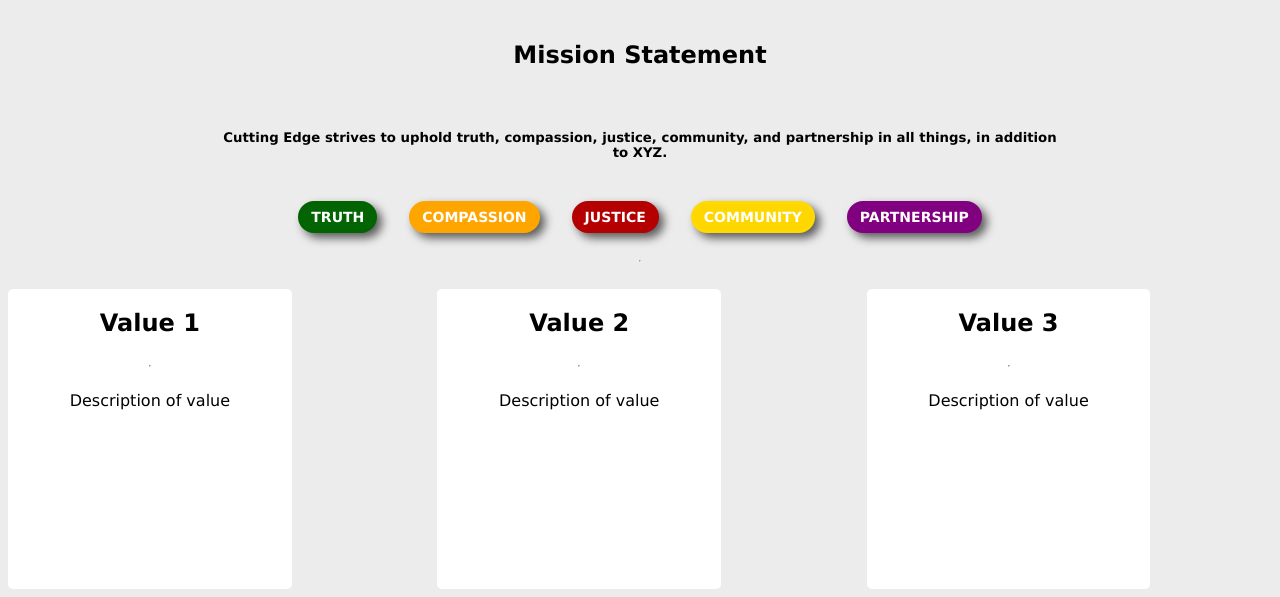
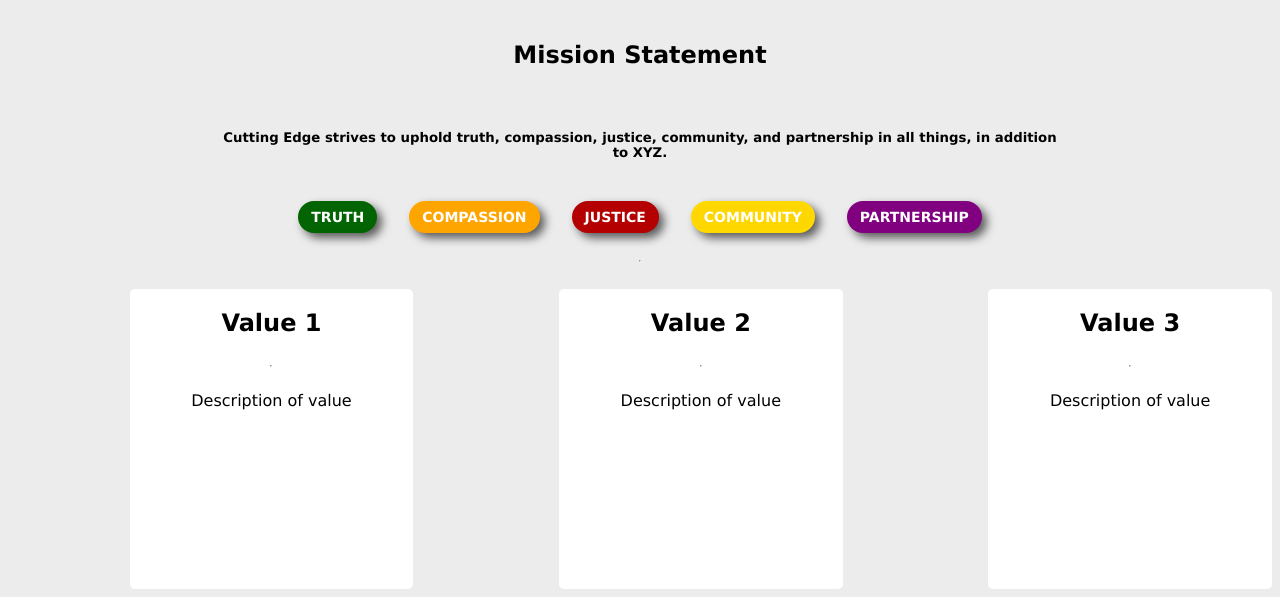
Before and after one commit to GryffinT/Cutting-Edge-Web-page, a website: page index.html in a window 1280 px wide. Shown: the part 735-1332 px from the top of the page. Drawn offline with Linux system fonts and the light colour scheme.

Commit message:
justify items

```diff
--- a/styles.css
+++ b/styles.css
@@ -16,6 +16,7 @@
     row-gap: 4rem;
     column-gap: 1.5rem;
     align-items:center;
+    justify-items: end;
 }
 
 .cardimg {
```
